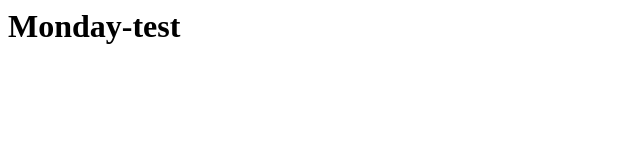
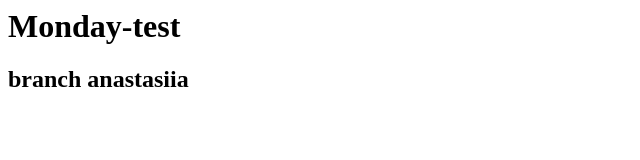
Before and after one commit to anastasia2022be1/monday-test, a plain HTML site: page index.html in a window 1280 px wide. Shown: the whole page, without its empty margins (0-640 px from the left). Drawn offline with Linux system fonts and the light colour scheme.

Commit message:
change index.html in branch anastasiia

```diff
--- a/index.html
+++ b/index.html
@@ -1 +1,2 @@
 <h1>Monday-test</h1>
+<h2>branch anastasiia</h2>
```
